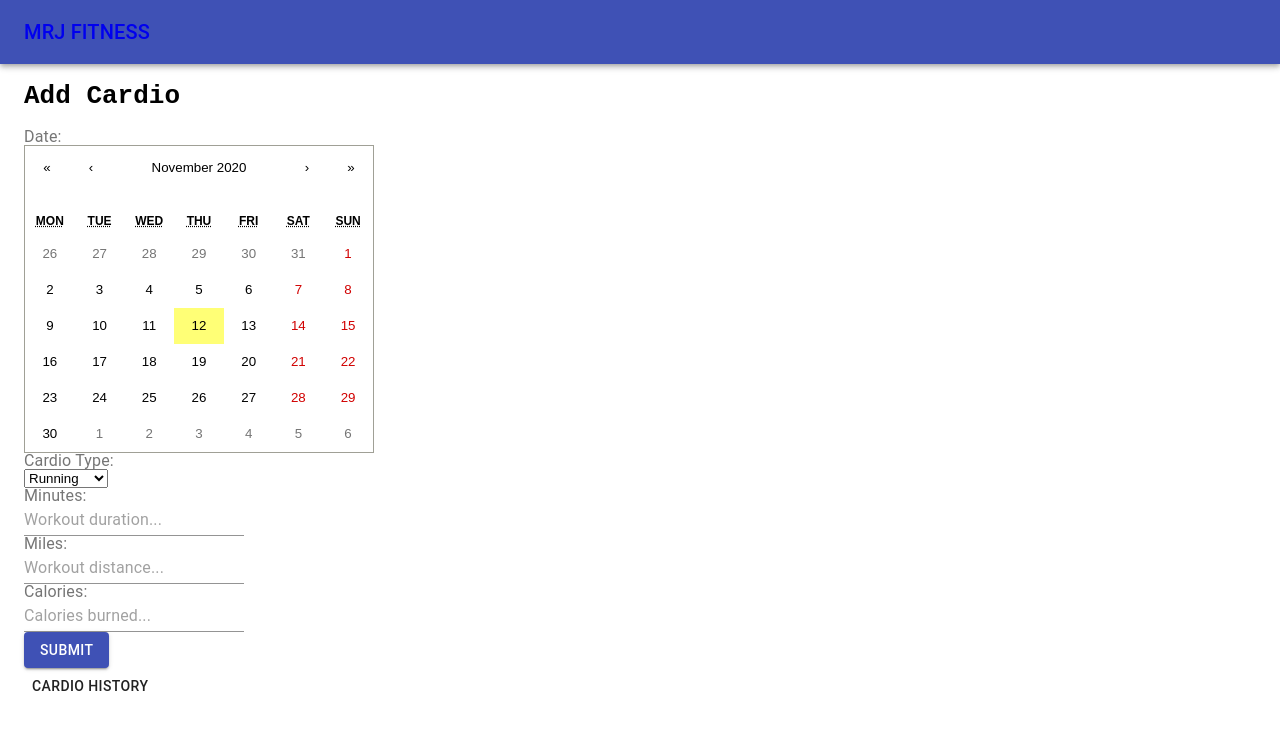
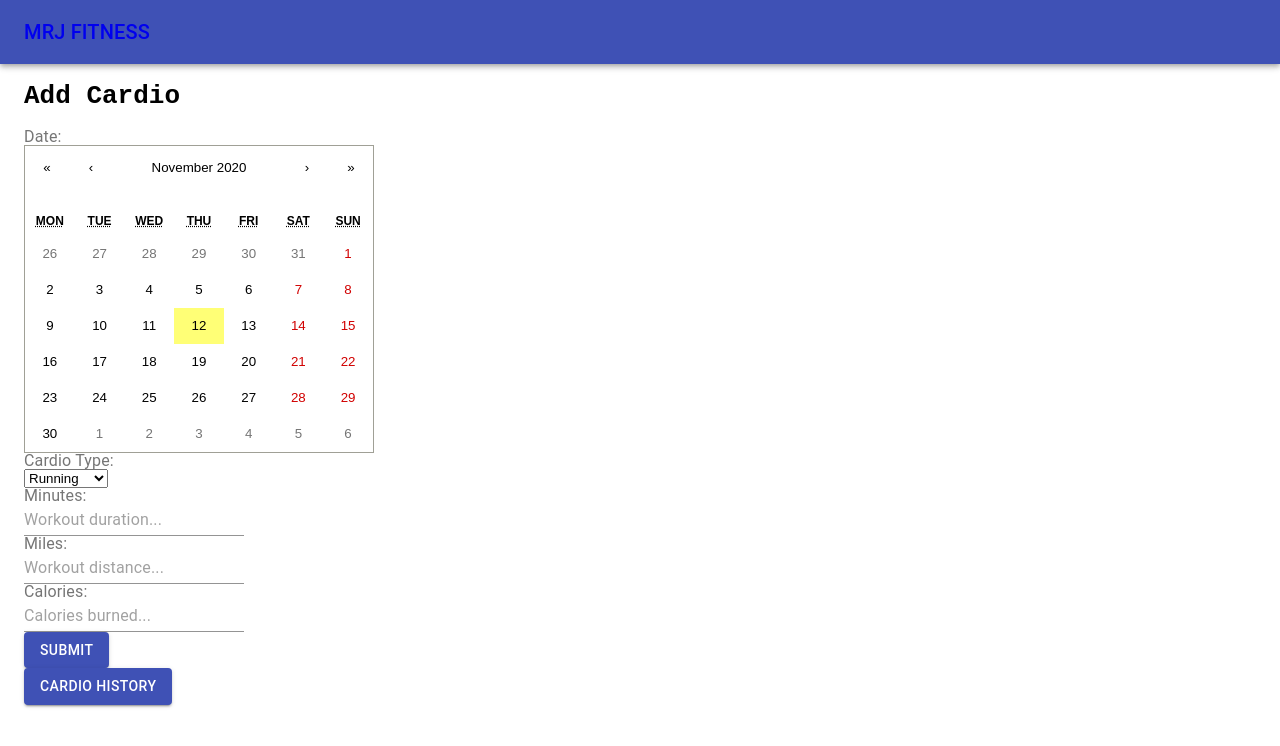
Before and after one commit to sheckjess/project-8-frontend, a React (Create React App) app: page /cardio in a window 1280 px wide. Shown: the top 746 px of the page. Built offline with nearby package versions, Linux system fonts and the light colour scheme.

Commit message:
restyled cardio hist button

```diff
--- a/src/components/CardioSubmitter.js
+++ b/src/components/CardioSubmitter.js
@@ -130,7 +130,10 @@ class CardioSubmitter extends Component {
                     </Button>
                 </form>
                 <Link to="/cardio/history">
-                    <Button onClick={this.handleHistory}>
+                    <Button
+                    variant="contained"
+                    color="primary"
+                    onClick={this.handleHistory}>
                         Cardio History
                     </Button>
                 </Link>
```
